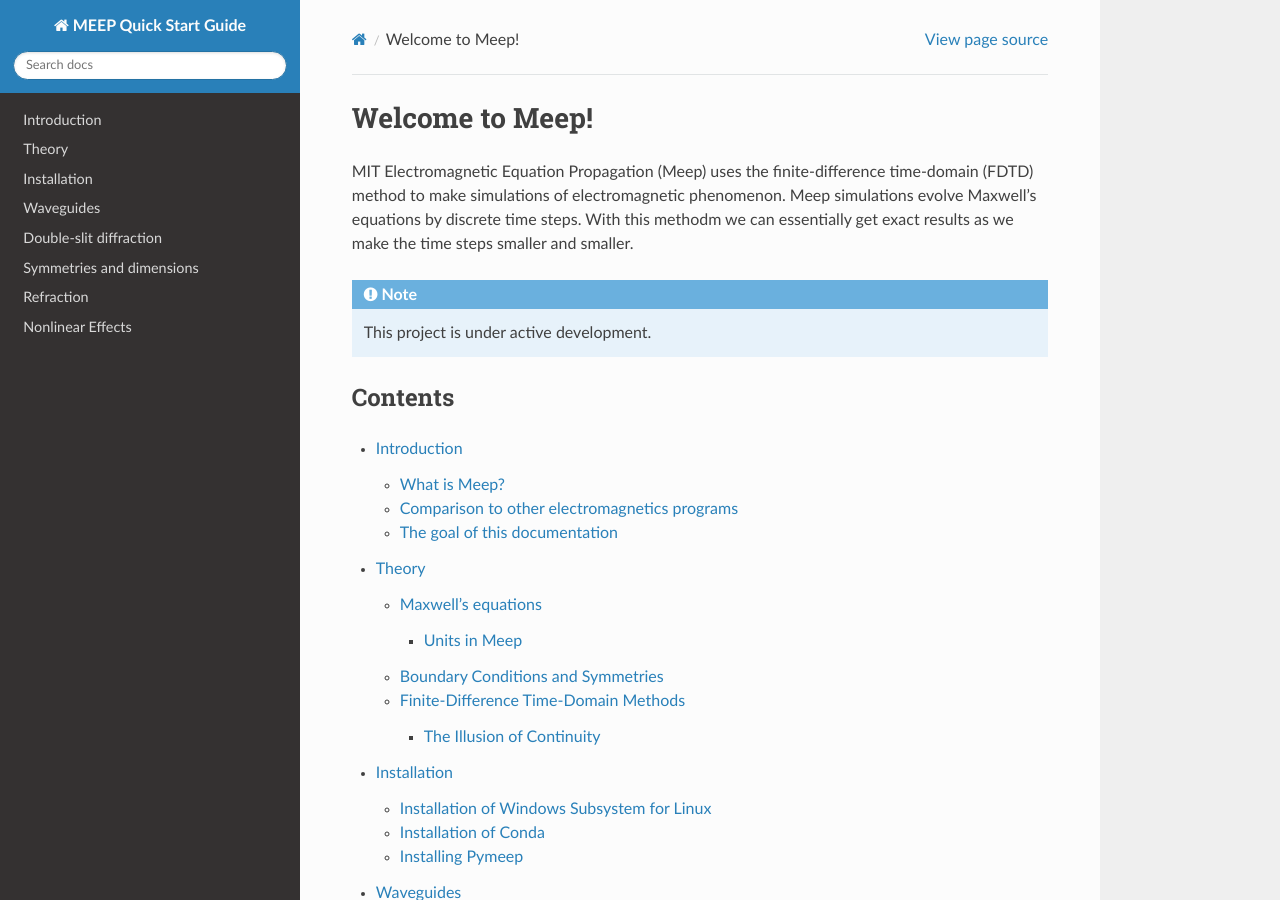
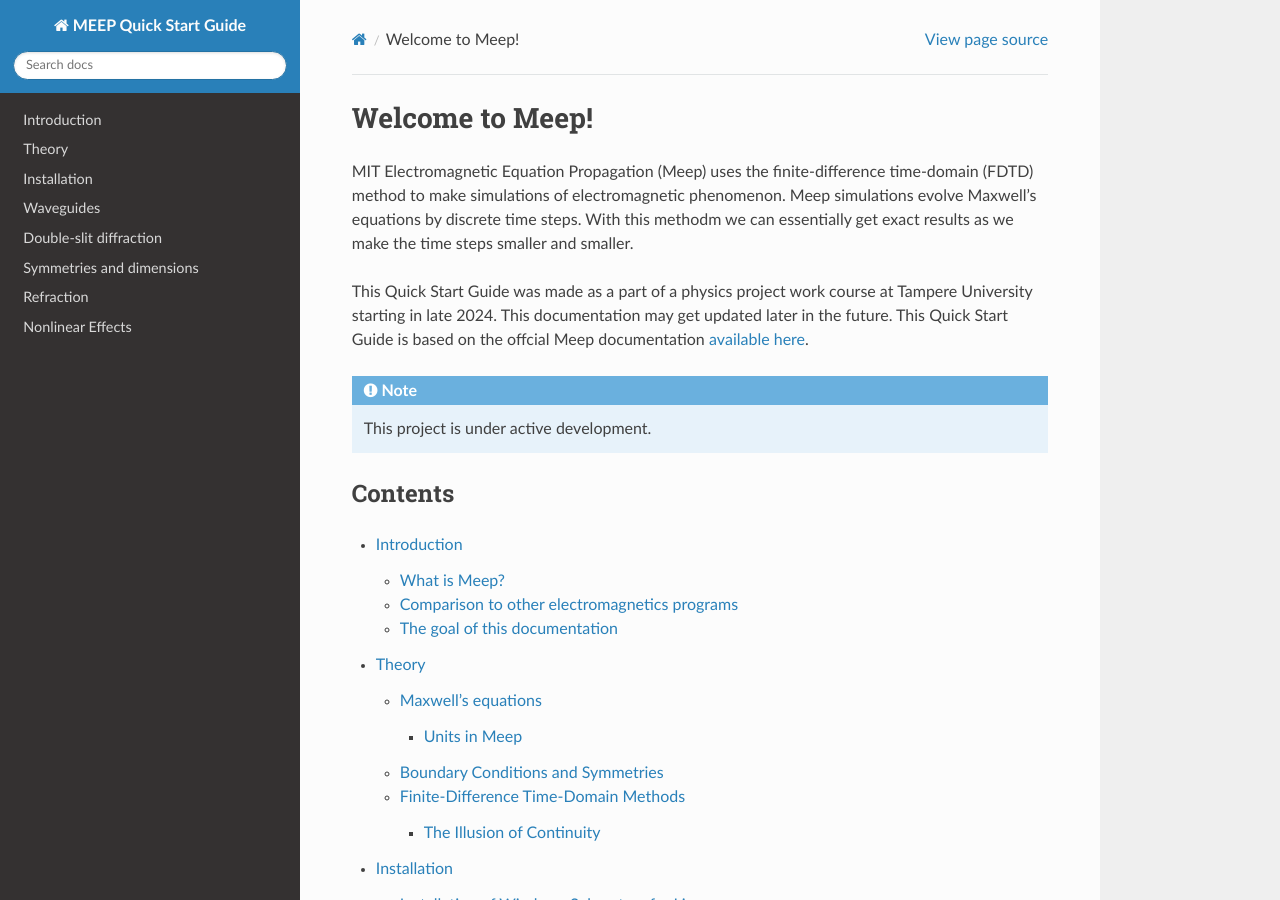
Before and after one commit to lehtisa/tuni_meep_doc, a Sphinx documentation site: the page built from docs/source/index.rst, in a window 1280 px wide and 900 px high. Built offline with Sphinx 7.4.7 and the Read the Docs theme 3.1.0, drawn with Linux system fonts in a browser that asks for light colours; pages that are not in the unit, such as notebooks, are missing from menus.

Commit message:
Update index.rst

```diff
--- a/docs/source/index.rst
+++ b/docs/source/index.rst
@@ -3,6 +3,7 @@ Welcome to Meep!
 
 MIT Electromagnetic Equation Propagation (Meep) uses the finite-difference time-domain (FDTD) method to make simulations of electromagnetic phenomenon. Meep simulations evolve Maxwell’s equations by discrete time steps. With this methodm we can essentially get exact results as we make the time steps smaller and smaller.
 
+This Quick Start Guide was made as a part of a physics project work course at Tampere University starting in late 2024. This documentation may get updated later in the future. This Quick Start Guide is based on the offcial Meep documentation `available here <https://meep.readthedocs.io/en/latest/>`_.
 
 .. note::
 
```
